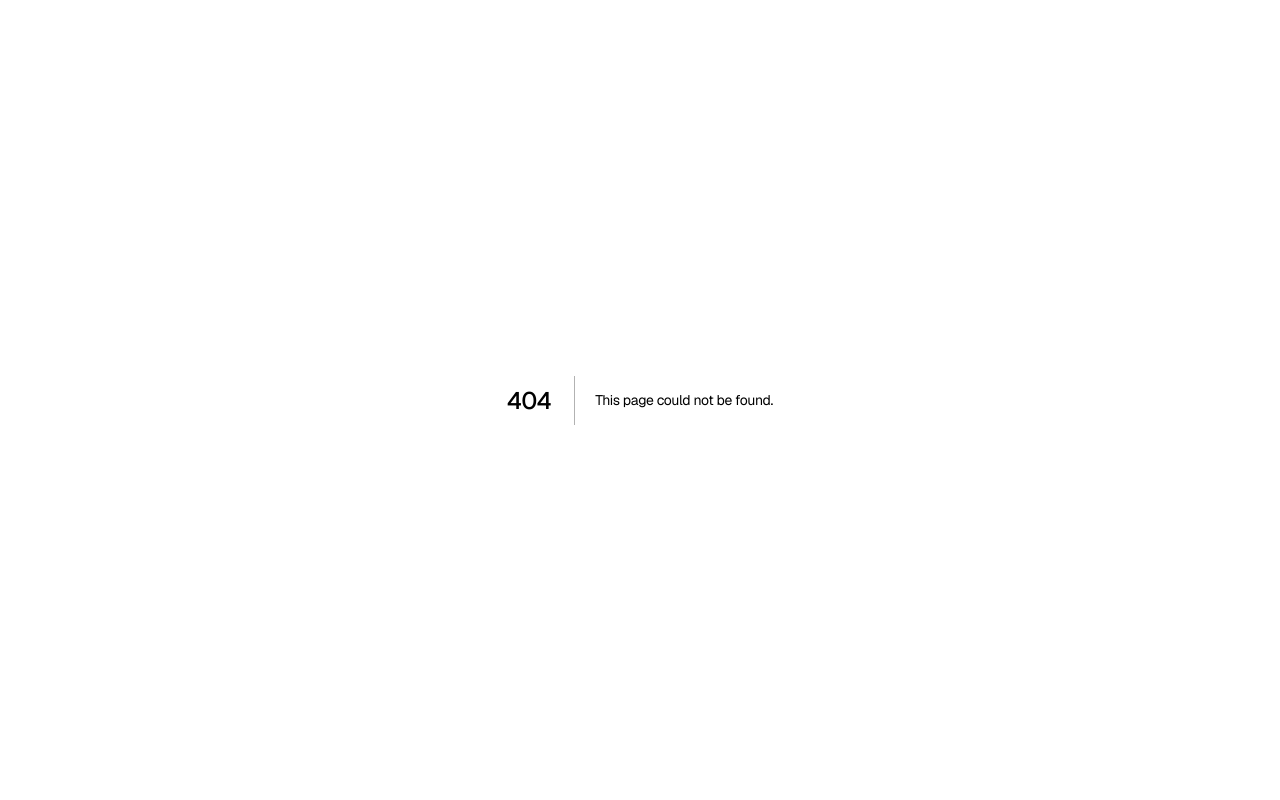
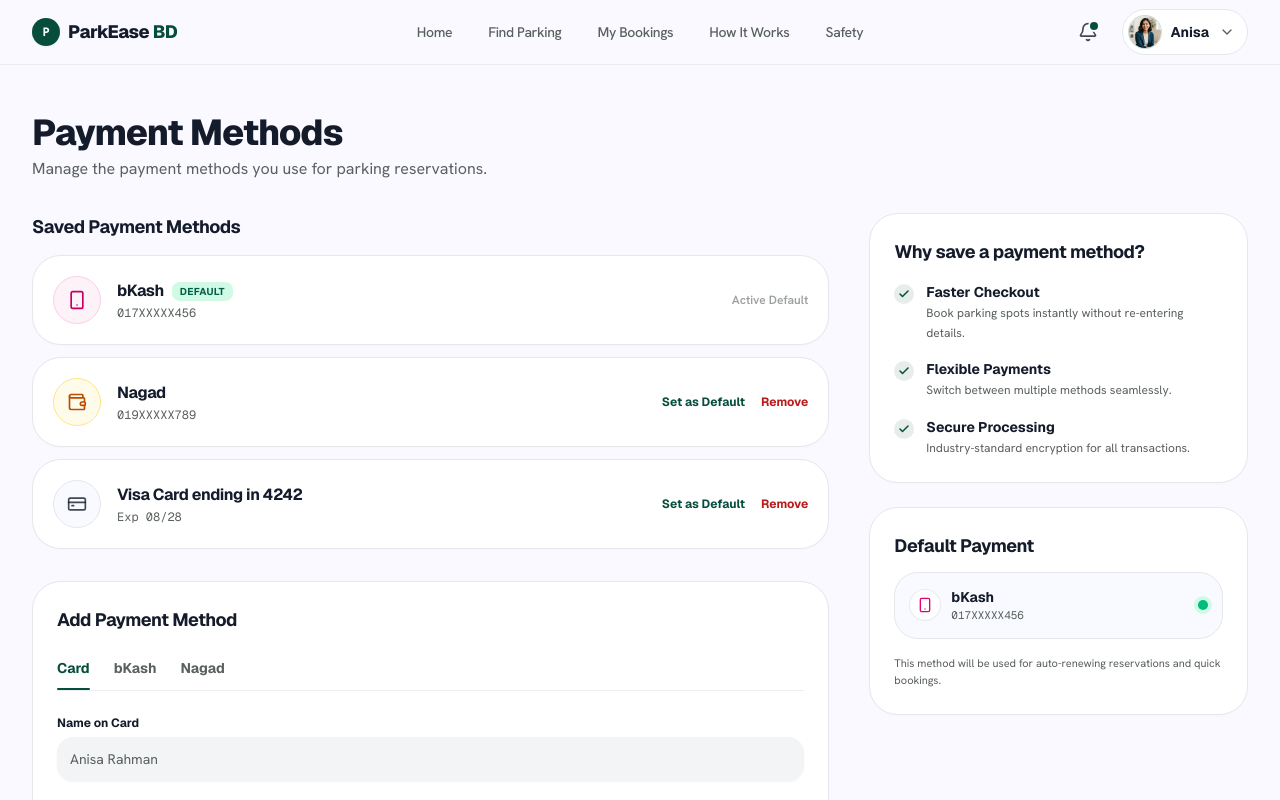
Before and after one commit to 0xFaysal/se-lab-wake-up-to-reality, a Next.js app in the folder frontend/: page /driver/payment-methods in a window 1280 px wide. Before the commit this address had no page. Shown: the top 800 px of the page. Built offline with nearby package versions, Linux system fonts and the light colour scheme.

Commit message:
add: payment method page

```diff
--- /dev/null
+++ b/frontend/app/driver/payment-methods/page.tsx
@@ -0,0 +1,135 @@
+"use client";
+
+import { useState } from "react";
+import { SavedPaymentMethod } from "@/features/payments/types";
+import { SavedPaymentCard } from "@/features/payments/components/saved-payment-card";
+import { AddPaymentForm } from "@/features/payments/components/add-payment-form";
+import { PaymentSecurityBanner } from "@/features/payments/components/payment-security-banner";
+import { PaymentMethodsSidebar } from "@/features/payments/components/payment-methods-sidebar";
+
+const INITIAL_METHODS: SavedPaymentMethod[] = [
+  {
+    id: "pay-1",
+    type: "BKASH",
+    title: "bKash",
+    subtitle: "017XXXXX456",
+    isDefault: true,
+    brand: "bkash",
+  },
+  {
+    id: "pay-2",
+    type: "NAGAD",
+    title: "Nagad",
+    subtitle: "019XXXXX789",
+    isDefault: false,
+    brand: "nagad",
+  },
+  {
+    id: "pay-3",
+    type: "CARD",
+    title: "Visa Card ending in 4242",
+    subtitle: "Exp 08/28",
+    isDefault: false,
+    brand: "visa",
+    lastDigits: "4242",
+    expiry: "08/28",
+  },
+];
+
+export default function PaymentMethodsPage() {
+  const [methods, setMethods] = useState<SavedPaymentMethod[]>(INITIAL_METHODS);
+
+  const defaultMethod = methods.find((m) => m.isDefault);
+
+  function handleSetDefault(id: string) {
+    setMethods((prev) =>
+      prev.map((m) => ({
+        ...m,
+        isDefault: m.id === id,
+      }))
+    );
+  }
+
+  function handleRemove(id: string) {
+    setMethods((prev) => {
+      const remaining = prev.filter((m) => m.id !== id);
+      // If we removed the default method and others exist, make the first one default
+      if (prev.find((m) => m.id === id)?.isDefault && remaining.length > 0) {
+        remaining[0].isDefault = true;
+      }
+      return remaining;
+    });
+  }
+
+  function handleAddMethod(newMethodData: Omit<SavedPaymentMethod, "id">) {
+    const newMethod: SavedPaymentMethod = {
+      ...newMethodData,
+      id: `pay-${Date.now()}`,
+    };
+
+    setMethods((prev) => {
+      if (newMethod.isDefault || prev.length === 0) {
+        return [
+          ...prev.map((m) => ({ ...m, isDefault: false })),
+          { ...newMethod, isDefault: true },
+        ];
+      }
+      return [...prev, newMethod];
+    });
+  }
+
+  return (
+    <div className="mx-auto max-w-7xl px-4 sm:px-6 lg:px-8 space-y-8 pb-12">
+      {/* Page Header */}
+      <div className="space-y-1">
+        <h1 className="text-3xl sm:text-4xl font-extrabold tracking-tight text-foreground font-heading">
+          Payment Methods
+        </h1>
+        <p className="text-sm sm:text-base text-muted-foreground">
+          Manage the payment methods you use for parking reservations.
+        </p>
+      </div>
+
+      {/* Main Grid: 2/3 Content (Left) + 1/3 Sidebar (Right) */}
+      <div className="grid grid-cols-1 lg:grid-cols-12 gap-8 lg:gap-10 items-start">
+        {/* Left 2/3 Column (8 cols) */}
+        <div className="lg:col-span-8 space-y-8">
+          {/* Saved Payment Methods Section */}
+          <div className="space-y-3.5">
+            <h3 className="text-lg font-bold text-foreground font-heading">
+              Saved Payment Methods
+            </h3>
+
+            {methods.length === 0 ? (
+              <div className="rounded-2xl border border-dashed border-border p-8 text-center bg-card text-muted-foreground text-sm">
+                No saved payment methods. Add one below to get started.
+              </div>
+            ) : (
+              <div className="space-y-3">
+                {methods.map((method) => (
+                  <SavedPaymentCard
+                    key={method.id}
+                    method={method}
+                    onSetDefault={handleSetDefault}
+                    onRemove={handleRemove}
+                  />
+                ))}
+              </div>
+            )}
+          </div>
+
+          {/* Add Payment Method Form Card */}
+          <AddPaymentForm onAddMethod={handleAddMethod} />
+
+          {/* Payment Security Banner */}
+          <PaymentSecurityBanner />
+        </div>
+
+        {/* Right 1/3 Column (4 cols) */}
+        <div className="lg:col-span-4 sticky top-24">
+          <PaymentMethodsSidebar defaultMethod={defaultMethod} />
+        </div>
+      </div>
+    </div>
+  );
+}
```
